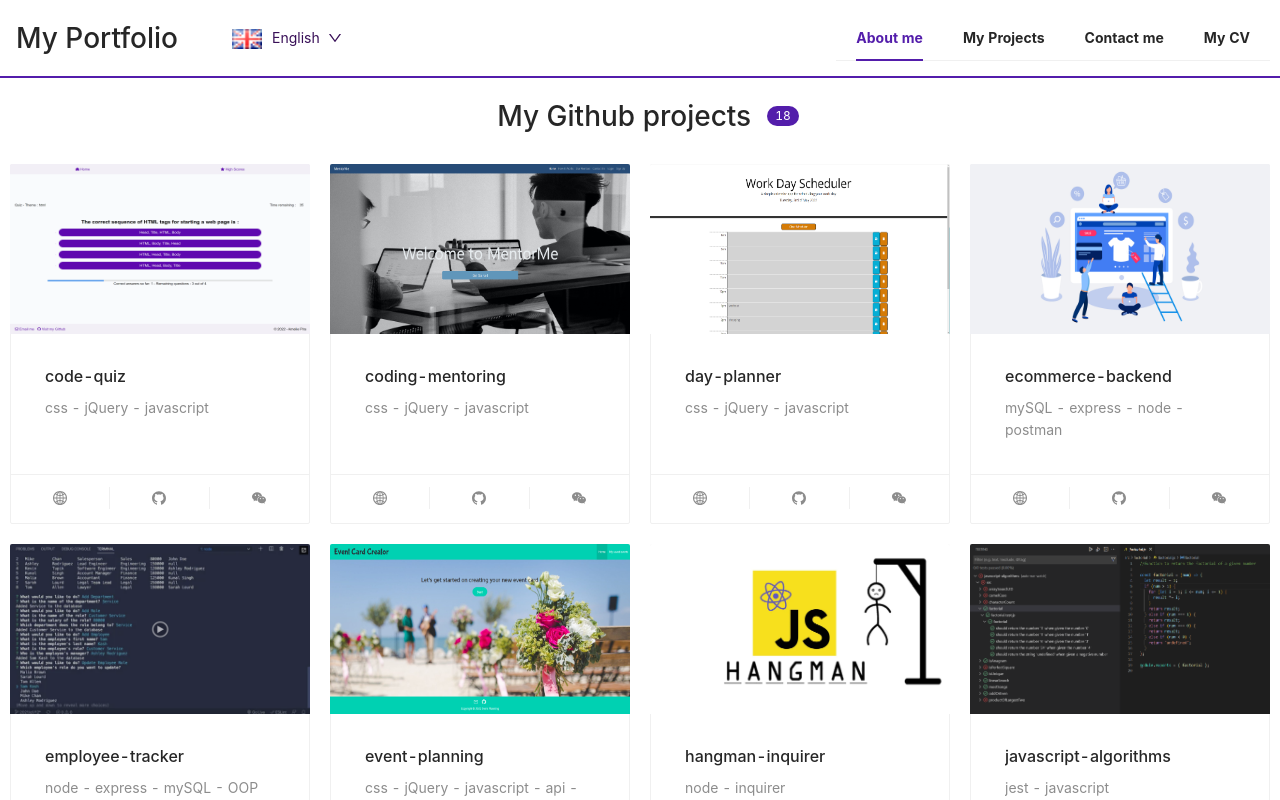
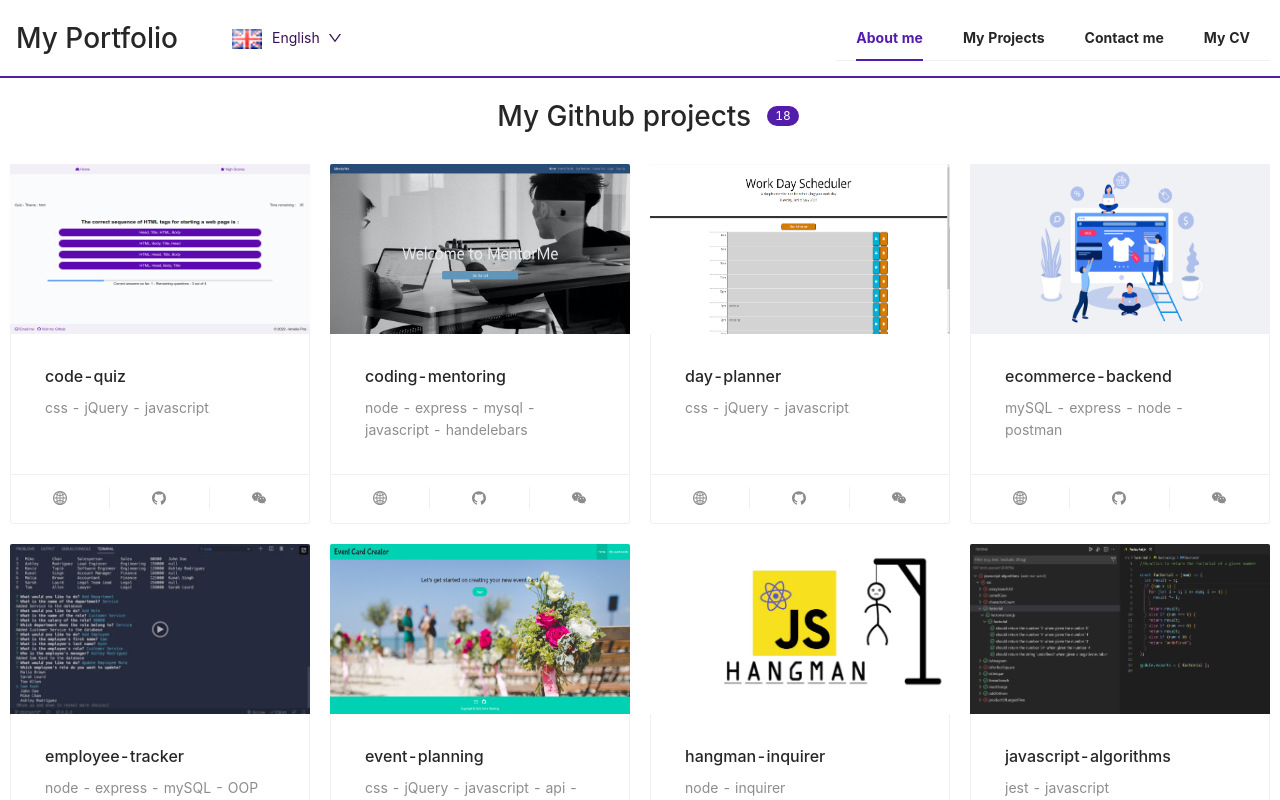
Before and after one commit to Am0031/my-portfolio-react, a React (Create React App) app: page /projects in a window 1280 px wide. Shown: the top 800 px of the page. Built offline with nearby package versions, Linux system fonts and the light colour scheme.

Commit message:
amended deployed links on cards

```diff
--- a/src/components/Card.js
+++ b/src/components/Card.js
@@ -7,7 +7,6 @@ import { Card } from "antd";
 const { Meta } = Card;
 
 export const ProjectCard = ({ data }) => {
-  const deploy = `https://am0031.github.io/${data.name}/`;
   const tags = data.tags.join(" - ");
 
   return (
@@ -22,13 +21,16 @@ export const ProjectCard = ({ data }) => {
       }
       hoverable={true}
       actions={[
-        <a href={deploy} target="_blank">
-          <GlobalOutlined key="deploy" href={deploy} />
+        <a href={data.deployedUrl} target="_blank">
+          <GlobalOutlined key="deploy" href={data.deployedUrl} />
         </a>,
         <a href={data.html_url} target="_blank">
           <GithubOutlined key="repo" href={data.html_url} />
         </a>,
-        <a href="mailto:amelie.pira@gmail.com" target="_blank">
+        <a
+          href={`mailto:amelie.pira@gmail.com?subject=About your project ${data.name}`}
+          target="_blank"
+        >
           <WechatOutlined key="comment" href="mailto:amelie.pira@gmail.com" />
         </a>,
       ]}
--- a/src/data/projects.json
+++ b/src/data/projects.json
@@ -5,7 +5,7 @@
       "img": "codeQuiz",
       "imgUrl": "https://i.postimg.cc/6q6YS7yR/code-quiz.png",
       "name": "code-quiz",
-      "deployedUrl": "",
+      "deployedUrl": "https://am0031.github.io/code-quiz/",
       "repoUrl": "https://github.com/Am0031/code-quiz",
       "description": "A simple timed quiz going through coding themed questions and recording the score",
       "tags": ["css", "jQuery", "javascript"]
@@ -16,10 +16,10 @@
       "imgUrl": "https://i.postimg.cc/mDT78056/coding-mentoring.png",
       "name": "coding-mentoring",
       "full_name": "Am0031/coding-mentoring",
-      "deployedUrl": "",
+      "deployedUrl": "https://lit-atoll-12366.herokuapp.com/",
       "repoUrl": "https://github.com/Am0031/coding-mentoring",
       "description": "A simple timed quiz going through coding themed questions and recording the score",
-      "tags": ["css", "jQuery", "javascript"]
+      "tags": ["node", "express", "mysql", "javascript", "handelebars"]
     },
     {
       "id": 480790619,
@@ -27,7 +27,7 @@
       "imgUrl": "https://i.postimg.cc/3JZ5qpNS/day-planner.png",
       "name": "day-planner",
       "full_name": "Am0031/day-planner",
-      "deployedUrl": "",
+      "deployedUrl": "https://afternoon-crag-21477.herokuapp.com/",
       "html_url": "https://github.com/Am0031/day-planner",
       "description": "A simple timed quiz going through coding themed questions and recording the score",
       "tags": ["css", "jQuery", "javascript"]
@@ -38,7 +38,7 @@
       "imgUrl": "https://i.postimg.cc/t4CQGTVX/ecommerce-backend.png",
       "name": "ecommerce-backend",
       "full_name": "Am0031/ecommerce-backend",
-      "deployedUrl": "",
+      "deployedUrl": "https://github.com/Am0031/ecommerce-backend",
       "html_url": "https://github.com/Am0031/ecommerce-backend",
       "description": "A simple timed quiz going through coding themed questions and recording the score",
       "tags": ["mySQL", "express", "node", "postman"]
@@ -49,7 +49,7 @@
       "imgUrl": "https://i.postimg.cc/s2dYZB9z/employee-tracker.png",
       "name": "employee-tracker",
       "full_name": "Am0031/employee-tracker",
-      "deployedUrl": "",
+      "deployedUrl": "https://github.com/Am0031/employee-tracker",
       "html_url": "https://github.com/Am0031/employee-tracker",
       "description": "A simple timed quiz going through coding themed questions and recording the score",
       "tags": ["node", "express", "mySQL", "OOP"]
@@ -60,7 +60,7 @@
       "imgUrl": "https://i.postimg.cc/Wp6HpVVt/event-planning.png",
       "name": "event-planning",
       "full_name": "Am0031/event-planning",
-      "deployedUrl": "",
+      "deployedUrl": "https://am0031.github.io/event-planning/",
       "html_url": "https://github.com/Am0031/event-planning",
       "description": "A simple timed quiz going through coding themed questions and recording the score",
       "tags": ["css", "jQuery", "javascript", "api", "local storage"]
@@ -71,7 +71,7 @@
       "imgUrl": "https://i.postimg.cc/6q6YS7yR/code-quiz.png",
       "name": "hangman-inquirer",
       "full_name": "Am0031/hangman-inquirer",
-      "deployedUrl": "",
+      "deployedUrl": "https://github.com/Am0031/hangman-inquirer",
       "html_url": "https://github.com/Am0031/hangman-inquirer",
       "description": "A simple timed quiz going through coding themed questions and recording the score",
       "tags": ["node", "inquirer"]
@@ -82,7 +82,7 @@
       "imgUrl": "https://i.postimg.cc/FszVtXsM/javascript-algorithms.png",
       "name": "javascript-algorithms",
       "full_name": "Am0031/javascript-algorithms",
-      "deployedUrl": "",
+      "deployedUrl": "https://github.com/Am0031/javascript-algorithms",
       "html_url": "https://github.com/Am0031/javascript-algorithms",
       "description": "A simple timed quiz going through coding themed questions and recording the score",
       "tags": ["jest", "javascript"]
@@ -93,10 +93,10 @@
       "imgUrl": "https://i.postimg.cc/6q6YS7yR/code-quiz.png",
       "name": "note-taker",
       "full_name": "Am0031/note-taker",
-      "deployedUrl": "",
+      "deployedUrl": "https://peaceful-bastion-97815.herokuapp.com/",
       "html_url": "https://github.com/Am0031/note-taker",
       "description": "A note taking app using express.js",
-      "tags": ["css", "jQuery", "javascript"]
+      "tags": ["css", "html", "javascript", "node", "express"]
     },
     {
       "id": 480790347,
@@ -104,10 +104,10 @@
       "imgUrl": "https://i.postimg.cc/6q6YS7yR/code-quiz.png",
       "name": "password-generator",
       "full_name": "Am0031/password-generator",
-      "deployedUrl": "",
+      "deployedUrl": "https://am0031.github.io/password-generator/",
       "html_url": "https://github.com/Am0031/password-generator",
       "description": "A simple timed quiz going through coding themed questions and recording the score",
-      "tags": ["css", "jQuery", "javascript"]
+      "tags": ["css", "html", "jQuery", "javascript"]
     },
     {
       "id": 478636117,
@@ -115,7 +115,7 @@
       "imgUrl": "https://i.postimg.cc/6q6YS7yR/code-quiz.png",
       "name": "portfolio",
       "full_name": "Am0031/portfolio",
-      "deployedUrl": "",
+      "deployedUrl": "https://am0031.github.io/portfolio/",
       "html_url": "https://github.com/Am0031/portfolio",
       "description": "A simple timed quiz going through coding themed questions and recording the score",
       "tags": ["css", "api", "html"]
@@ -126,7 +126,7 @@
       "imgUrl": "https://i.postimg.cc/6q6YS7yR/code-quiz.png",
       "name": "react-practice",
       "full_name": "Am0031/react-practice",
-      "deployedUrl": "",
+      "deployedUrl": "https://github.com/Am0031/react-practice",
       "html_url": "https://github.com/Am0031/react-practice",
       "description": "A simple diary built with react and displaying your calendar and opening a day timeline on day selection",
       "tags": ["react", "javascript"]
@@ -137,7 +137,7 @@
       "imgUrl": "https://i.postimg.cc/6q6YS7yR/code-quiz.png",
       "name": "readme-generator",
       "full_name": "Am0031/readme-generator",
-      "deployedUrl": "",
+      "deployedUrl": "https://github.com/Am0031/readme-generator",
       "html_url": "https://github.com/Am0031/readme-generator",
       "description": "Readme.md generator using node.js",
       "tags": ["node", "inquirer", "javascript"]
@@ -148,7 +148,7 @@
       "imgUrl": "https://i.postimg.cc/Z5yPRPNj/social-network-api.png",
       "name": "social-network-api",
       "full_name": "Am0031/social-network-api",
-      "deployedUrl": "",
+      "deployedUrl": "https://github.com/Am0031/social-network-api",
       "html_url": "https://github.com/Am0031/social-network-api",
       "description": "A backend project setting up the data for a social network platform and postman workflows to test endpoints",
       "tags": ["express", "mongodb", "mongoose", "postman"]
@@ -159,10 +159,10 @@
       "imgUrl": "https://i.postimg.cc/6q6YS7yR/code-quiz.png",
       "name": "team-profile-generator",
       "full_name": "Am0031/team-profile-generator",
-      "deployedUrl": "",
+      "deployedUrl": "https://github.com/Am0031/team-profile-generator",
       "html_url": "https://github.com/Am0031/team-profile-generator",
       "description": "Generating a team profile using node.js",
-      "tags": ["css", "jQuery", "javascript"]
+      "tags": ["css", "html", "node", "jest", "javascript", "OOP"]
     },
     {
       "id": 508780448,
@@ -173,7 +173,7 @@
       "deployedUrl": "",
       "html_url": "https://github.com/Am0031/tech-blog",
       "description": "tech blog app",
-      "tags": ["css", "jQuery", "javascript"]
+      "tags": ["express", "mysql", "handlebars", "javascript", "bootstrap"]
     },
     {
       "id": 524053156,
@@ -181,10 +181,10 @@
       "imgUrl": "https://i.postimg.cc/6q6YS7yR/code-quiz.png",
       "name": "text-editor",
       "full_name": "Am0031/text-editor",
-      "deployedUrl": "",
+      "deployedUrl": "https://stormy-sands-72325.herokuapp.com/",
       "html_url": "https://github.com/Am0031/text-editor",
       "description": "A simple timed quiz going through coding themed questions and recording the score",
-      "tags": ["css", "jQuery", "javascript"]
+      "tags": ["express", "webpack", "javascript"]
     },
     {
       "id": 480790822,
@@ -192,10 +192,10 @@
       "imgUrl": "https://i.postimg.cc/LstzkHN1/weather-dashboard.png",
       "name": "weather-dashboard",
       "full_name": "Am0031/weather-dashboard",
-      "deployedUrl": "",
+      "deployedUrl": "https://am0031.github.io/weather-dashboard/",
       "html_url": "https://github.com/Am0031/weather-dashboard",
       "description": "weather dashboard with option to search cities by name and see their current weather and 5 day forecast",
-      "tags": ["jQuery", "api", "javascript"]
+      "tags": ["jQuery", "api", "javascript", "bootstrap"]
     }
   ]
 }
```
